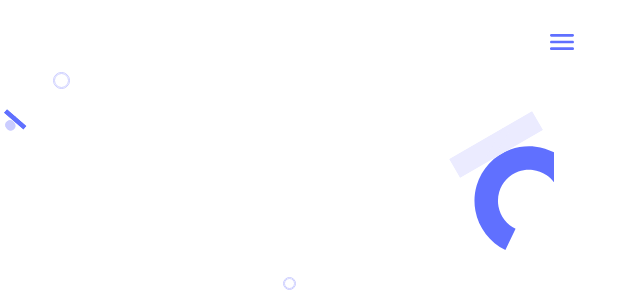
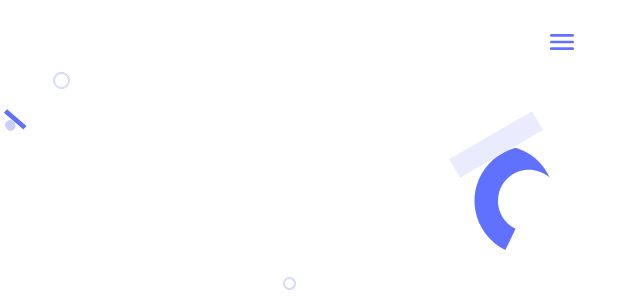
Before and after one commit to wajeeh176/Portfolio, a website: page index.html in a window 1280 px wide. Shown: the top 307 px of the page, 633-1273 px from the left. Drawn offline with Linux system fonts and the light colour scheme.

Commit message:
Fixed Errors

```diff
--- a/style.css
+++ b/style.css
@@ -768,7 +768,6 @@ li {
 
   .Ellipse3 {
     left: 85%;
-    border-radius: 0px;
   }
 
   .Rectangle4 {
@@ -781,10 +780,8 @@ li {
   }
 
   .PrimaryText {
-
     width: 100%;
     margin-left: 50%;
-
   }
 
   .PrimaryTextNext {
```
